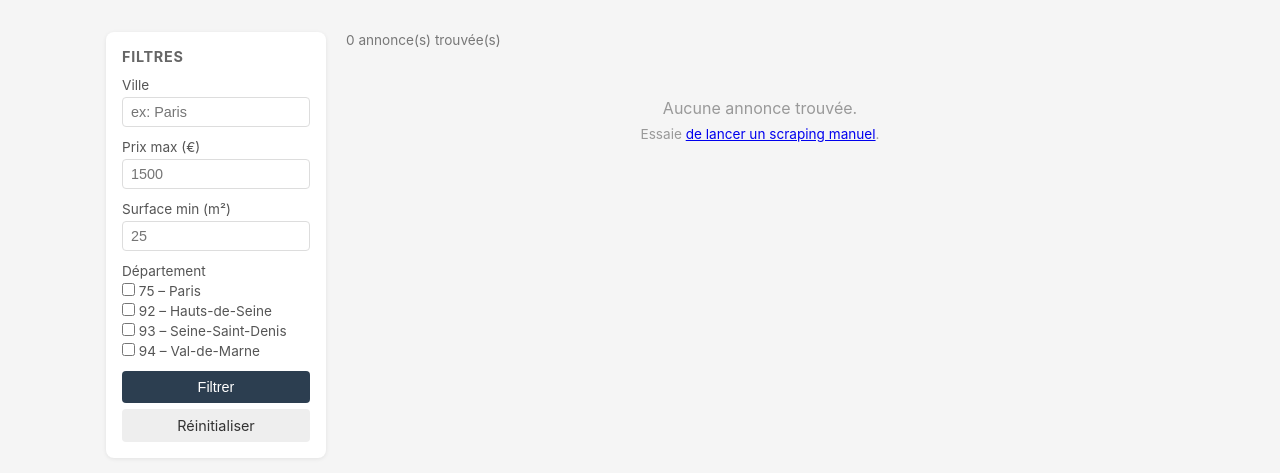
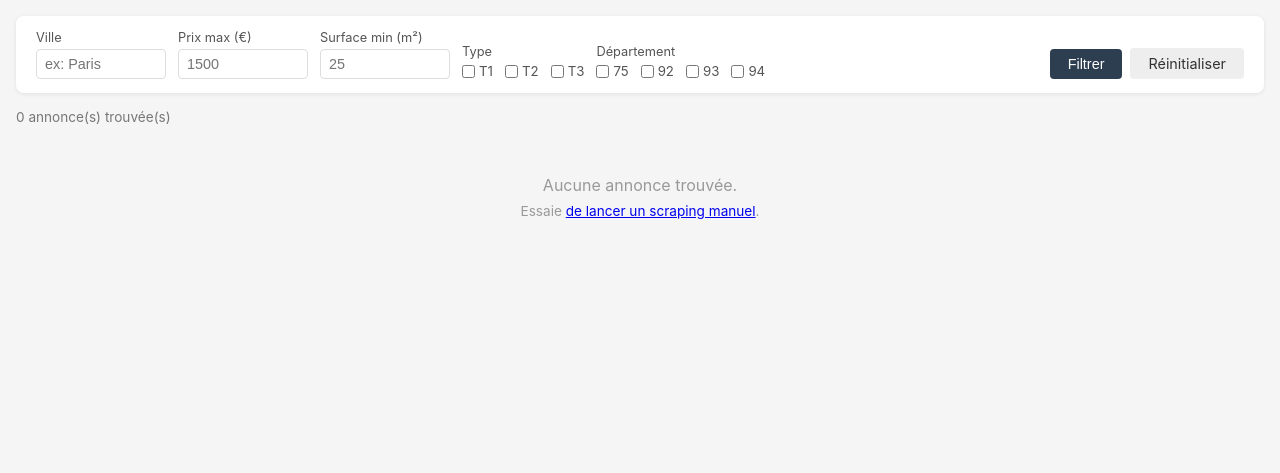
Before and after one commit to Maleysou-944/rech-appart, a Flask app: page / in a window 1280 px wide. Shown: the part 45-518 px from the top of the page. Run offline with Flask 3, Linux system fonts and the light colour scheme.

Commit message:
Add T1/T2/T3 filter, horizontal topbar layout, 3-column grid

```diff
--- a/app.py
+++ b/app.py
@@ -33,6 +33,7 @@ def create_app(test_config=None):
         surface_min = request.args.get("surface_min", type=int)
         departements = request.args.getlist("departement")
         sources = request.args.getlist("source")
+        types_bien = request.args.getlist("type_bien")
 
         query = Annonce.query.order_by(Annonce.date_scrape.desc())
         if ville:
@@ -45,21 +46,22 @@ def create_app(test_config=None):
             query = query.filter(Annonce.departement.in_(departements))
         if sources:
             query = query.filter(Annonce.source.in_(sources))
+        if types_bien:
+            query = query.filter(Annonce.type_bien.in_(types_bien))
 
         annonces = query.limit(100).all()
-        villes = [v[0] for v in db.session.query(Annonce.ville).distinct().all() if v[0]]
         sources_dispo = [s[0] for s in db.session.query(Annonce.source).distinct().all() if s[0]]
 
         return render_template(
             "index.html",
             annonces=annonces,
-            villes=villes,
             ville=ville,
             prix_max=prix_max,
             surface_min=surface_min,
             departements=departements,
             sources=sources,
             sources_dispo=sources_dispo,
+            types_bien=types_bien,
         )
 
     @app.route("/scrape-now")
--- a/models.py
+++ b/models.py
@@ -14,6 +14,7 @@ class Annonce(db.Model):
     ville = db.Column(db.String(100))
     departement = db.Column(db.String(3))
     source = db.Column(db.String(20), nullable=False)
+    type_bien = db.Column(db.String(5))
     date_scrape = db.Column(db.DateTime, default=datetime.utcnow)
 
     @property
--- a/scrapers/laforet.py
+++ b/scrapers/laforet.py
@@ -124,6 +124,7 @@ class LaforetScraper(AbstractScraper):
                     "ville": ville,
                     "departement": departement,
                     "source": "laforet",
+                    "type_bien": self.detect_type_bien(titre),
                 }
             )
 
--- a/static/style.css
+++ b/static/style.css
@@ -1,27 +1,71 @@
 * { box-sizing: border-box; margin: 0; padding: 0; }
 body { font-family: -apple-system, BlinkMacSystemFont, "Segoe UI", sans-serif; background: #f5f5f5; color: #333; }
-.container { max-width: 1100px; margin: 0 auto; padding: 16px; }
+.container { max-width: 1300px; margin: 0 auto; padding: 16px; }
 nav { background: #2c3e50; color: white; padding: 12px 24px; display: flex; align-items: center; gap: 12px; }
 nav h1 { font-size: 1.1rem; }
-.layout { display: flex; gap: 20px; margin-top: 16px; }
-.sidebar { width: 220px; flex-shrink: 0; }
-.main { flex: 1; }
-.card-filtres { background: white; border-radius: 8px; padding: 16px; box-shadow: 0 1px 4px rgba(0,0,0,.08); }
-.card-filtres h3 { margin-bottom: 12px; font-size: .9rem; color: #666; text-transform: uppercase; letter-spacing: .05em; }
-.form-group { margin-bottom: 12px; }
-.form-group label { display: block; font-size: .85rem; margin-bottom: 4px; color: #555; }
-.form-group input, .form-group select { width: 100%; padding: 6px 8px; border: 1px solid #ddd; border-radius: 4px; font-size: .9rem; }
-.btn { display: block; width: 100%; padding: 8px; background: #2c3e50; color: white; border: none; border-radius: 4px; cursor: pointer; font-size: .9rem; margin-top: 4px; }
+
+/* Barre de filtres horizontale */
+.card-filtres {
+    background: white;
+    border-radius: 8px;
+    padding: 14px 20px;
+    box-shadow: 0 1px 4px rgba(0,0,0,.08);
+    margin-bottom: 16px;
+}
+
+.filtres-form {
+    display: flex;
+    flex-wrap: wrap;
+    align-items: flex-end;
+    gap: 12px;
+}
+
+.form-group { display: flex; flex-direction: column; gap: 4px; }
+.form-group label { font-size: .8rem; color: #555; white-space: nowrap; }
+.form-group input[type="text"],
+.form-group input[type="number"] {
+    padding: 6px 8px;
+    border: 1px solid #ddd;
+    border-radius: 4px;
+    font-size: .9rem;
+    width: 130px;
+}
+
+.form-group-checks { display: flex; flex-direction: column; gap: 4px; }
+.form-group-checks > span { font-size: .8rem; color: #555; }
+.checks-row { display: flex; flex-wrap: wrap; gap: 6px 12px; }
+
+.checkbox-label {
+    display: flex;
+    align-items: center;
+    gap: 4px;
+    font-size: .83rem;
+    color: #555;
+    cursor: pointer;
+    white-space: nowrap;
+}
+.checkbox-label input { width: auto; }
+
+.filtres-actions { display: flex; gap: 8px; align-items: flex-end; margin-left: auto; }
+.btn { padding: 7px 18px; background: #2c3e50; color: white; border: none; border-radius: 4px; cursor: pointer; font-size: .9rem; text-decoration: none; }
 .btn:hover { background: #34495e; }
 .btn-reset { background: #eee; color: #333; }
+
+/* Grille de cards */
 .cards-grid {
     display: grid;
-    grid-template-columns: repeat(2, 1fr);
+    grid-template-columns: repeat(3, 1fr);
     gap: 16px;
 }
 
-@media (max-width: 700px) {
+@media (max-width: 1000px) {
+    .cards-grid { grid-template-columns: repeat(2, 1fr); }
+}
+
+@media (max-width: 600px) {
     .cards-grid { grid-template-columns: 1fr; }
+    .filtres-form { flex-direction: column; align-items: stretch; }
+    .filtres-actions { margin-left: 0; }
 }
 
 .card {
@@ -41,40 +85,13 @@ nav h1 { font-size: 1.1rem; }
     text-decoration: none;
     line-height: 1.35;
 }
+.card-titre a:hover { text-decoration: underline; }
+.card-badges { display: flex; gap: 6px; flex-wrap: wrap; margin-top: 2px; }
+.card-prix { font-size: 1.4rem; font-weight: 700; color: #27ae60; }
+.card-meta { font-size: .83rem; color: #777; }
+.card-footer { font-size: .76rem; color: #bbb; margin-top: 4px; }
 
-.card-titre a:hover { text-decoration: underline; }
-
-.card-badges { display: flex; gap: 6px; flex-wrap: wrap; margin-top: 2px; }
-
-.card-prix {
-    font-size: 1.4rem;
-    font-weight: 700;
-    color: #27ae60;
-}
-
-.card-meta {
-    font-size: .83rem;
-    color: #777;
-}
-
-.card-footer {
-    font-size: .76rem;
-    color: #bbb;
-    margin-top: 4px;
-}
-
-.checkbox-label {
-    display: flex;
-    align-items: center;
-    gap: 6px;
-    font-size: .83rem;
-    color: #555;
-    margin-bottom: 5px;
-    cursor: pointer;
-}
-
-.checkbox-label input { width: auto; }
-.badge { display: inline-block; background: #27ae60; color: white; font-size: .7rem; padding: 2px 7px; border-radius: 10px; margin-left: 8px; vertical-align: middle; }
+.badge { display: inline-block; background: #27ae60; color: white; font-size: .7rem; padding: 2px 7px; border-radius: 10px; vertical-align: middle; }
 .badge-source { background: #3498db; }
 .empty { text-align: center; padding: 40px; color: #999; }
 .count { font-size: .85rem; color: #777; margin-bottom: 10px; }
--- a/templates/index.html
+++ b/templates/index.html
@@ -1,37 +1,54 @@
 {% extends "base.html" %}
 {% block content %}
-<div class="layout">
 
-  <aside class="sidebar">
 <div class="card-filtres">
-      <h3>Filtres</h3>
-      <form method="get" action="/">
+  <form method="get" action="/" class="filtres-form">
+
     <div class="form-group">
       <label>Ville</label>
       <input type="text" name="ville" value="{{ ville or '' }}" placeholder="ex: Paris">
     </div>
+
     <div class="form-group">
       <label>Prix max (€)</label>
       <input type="number" name="prix_max" value="{{ prix_max or '' }}" placeholder="1500" min="0" max="1500">
     </div>
+
     <div class="form-group">
       <label>Surface min (m²)</label>
       <input type="number" name="surface_min" value="{{ surface_min or '' }}" placeholder="25" min="0">
     </div>
-        <div class="form-group">
-          <label>Département</label>
-          {% for dept, nom in [("75","Paris"),("92","Hauts-de-Seine"),("93","Seine-Saint-Denis"),("94","Val-de-Marne")] %}
+
+    <div class="form-group-checks">
+      <span>Type</span>
+      <div class="checks-row">
+        {% for t in ["T1","T2","T3"] %}
+        <label class="checkbox-label">
+          <input type="checkbox" name="type_bien" value="{{ t }}"
+                 {% if t in types_bien %}checked{% endif %}>
+          {{ t }}
+        </label>
+        {% endfor %}
+      </div>
+    </div>
+
+    <div class="form-group-checks">
+      <span>Département</span>
+      <div class="checks-row">
+        {% for dept, nom in [("75","Paris"),("92","Hauts-de-Seine"),("93","Seine-St-Denis"),("94","Val-de-Marne")] %}
         <label class="checkbox-label">
           <input type="checkbox" name="departement" value="{{ dept }}"
                  {% if dept in departements %}checked{% endif %}>
-            {{ dept }} – {{ nom }}
+          {{ dept }}
         </label>
         {% endfor %}
       </div>
+    </div>
 
     {% if sources_dispo %}
-        <div class="form-group">
-          <label>Source</label>
+    <div class="form-group-checks">
+      <span>Source</span>
+      <div class="checks-row">
         {% for s in sources_dispo %}
         <label class="checkbox-label">
           <input type="checkbox" name="source" value="{{ s }}"
@@ -40,15 +57,17 @@
         </label>
         {% endfor %}
       </div>
+    </div>
     {% endif %}
 
+    <div class="filtres-actions">
       <button type="submit" class="btn">Filtrer</button>
-        <a href="/" class="btn btn-reset" style="text-align:center;margin-top:6px;display:block;text-decoration:none">Réinitialiser</a>
+      <a href="/" class="btn btn-reset">Réinitialiser</a>
+    </div>
+
   </form>
 </div>
-  </aside>
 
-  <main class="main">
 <p class="count">{{ annonces|length }} annonce(s) trouvée(s)</p>
 
 {% if annonces %}
@@ -59,6 +78,7 @@
         <div class="card-badges">
           {% if a.est_nouvelle %}<span class="badge">Nouveau</span>{% endif %}
           <span class="badge badge-source">{{ a.source }}</span>
+          {% if a.type_bien %}<span class="badge" style="background:#8e44ad">{{ a.type_bien }}</span>{% endif %}
         </div>
         <div class="card-titre">
           <a href="{{ a.url }}" target="_blank" rel="noopener">{{ a.titre }}</a>
@@ -79,7 +99,5 @@
     <p style="margin-top:8px;font-size:.85rem">Essaie <a href="/scrape-now">de lancer un scraping manuel</a>.</p>
   </div>
 {% endif %}
-  </main>
 
-</div>
 {% endblock %}
```
Also changed, not shown: scrapers/__init__.py (+34 -15 lines), scrapers/base.py (+11 -0 lines), scrapers/pap.py (+10 -0 lines). Lines whose indentation alone changed are shown as unchanged.
